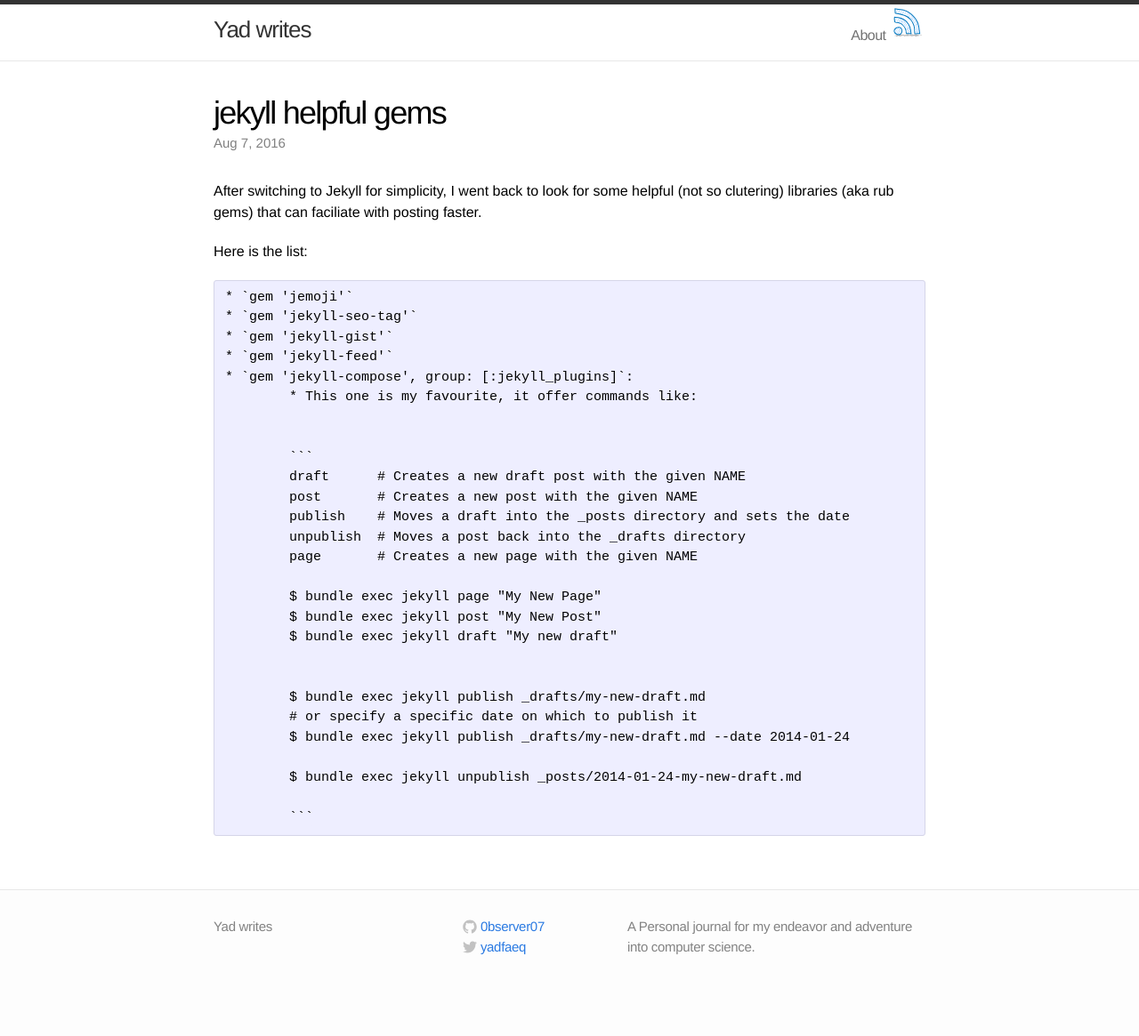
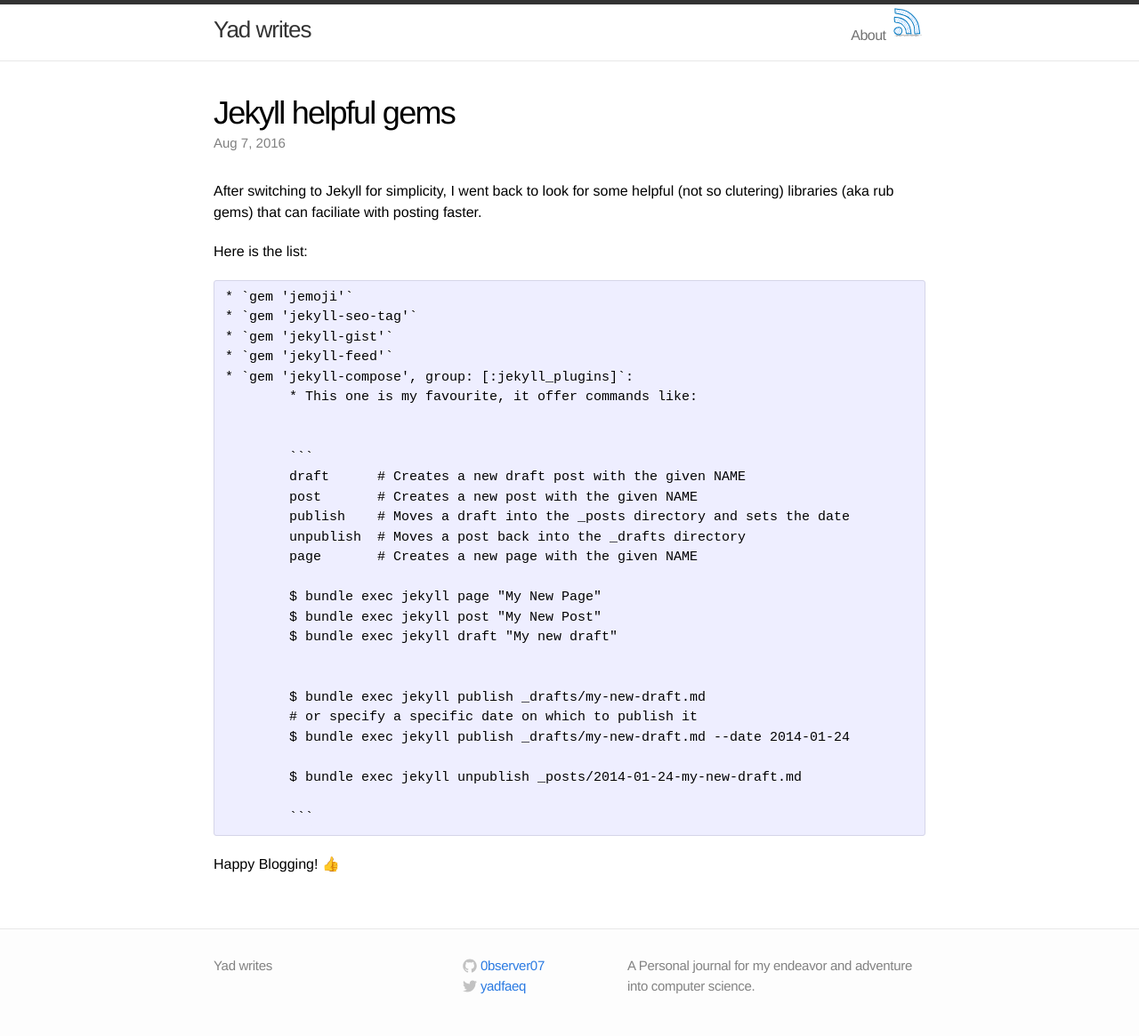
Before and after one commit to UnicornInTheShell/UnicornInTheShell, a Jekyll site: the page built from _posts/2016-08-07-jekyll-helpful-gems.md, in a window 1280 px wide. Shown: the whole page at 89% size. Built offline with Jekyll 4.4.1, drawn with Linux system fonts in a browser that asks for light colours; emoji names are drawn with the system emoji font; before the commit the page ends 1121 px from its top, so only the background shows below that.

Commit message:
updated 1st blog'

````diff
--- a/_posts/2016-08-07-jekyll-helpful-gems.md
+++ b/_posts/2016-08-07-jekyll-helpful-gems.md
@@ -1,6 +1,6 @@
 ---
 layout: post
-title: jekyll helpful gems
+title: Jekyll helpful gems
 ---
 
 After switching to Jekyll for simplicity, I went back to look for some helpful (not so clutering) libraries (aka rub gems) that can faciliate with posting faster.
@@ -34,3 +34,5 @@ Here is the list:
 		$ bundle exec jekyll unpublish _posts/2014-01-24-my-new-draft.md
 
 		```
+
+Happy Blogging! :+1:
````
